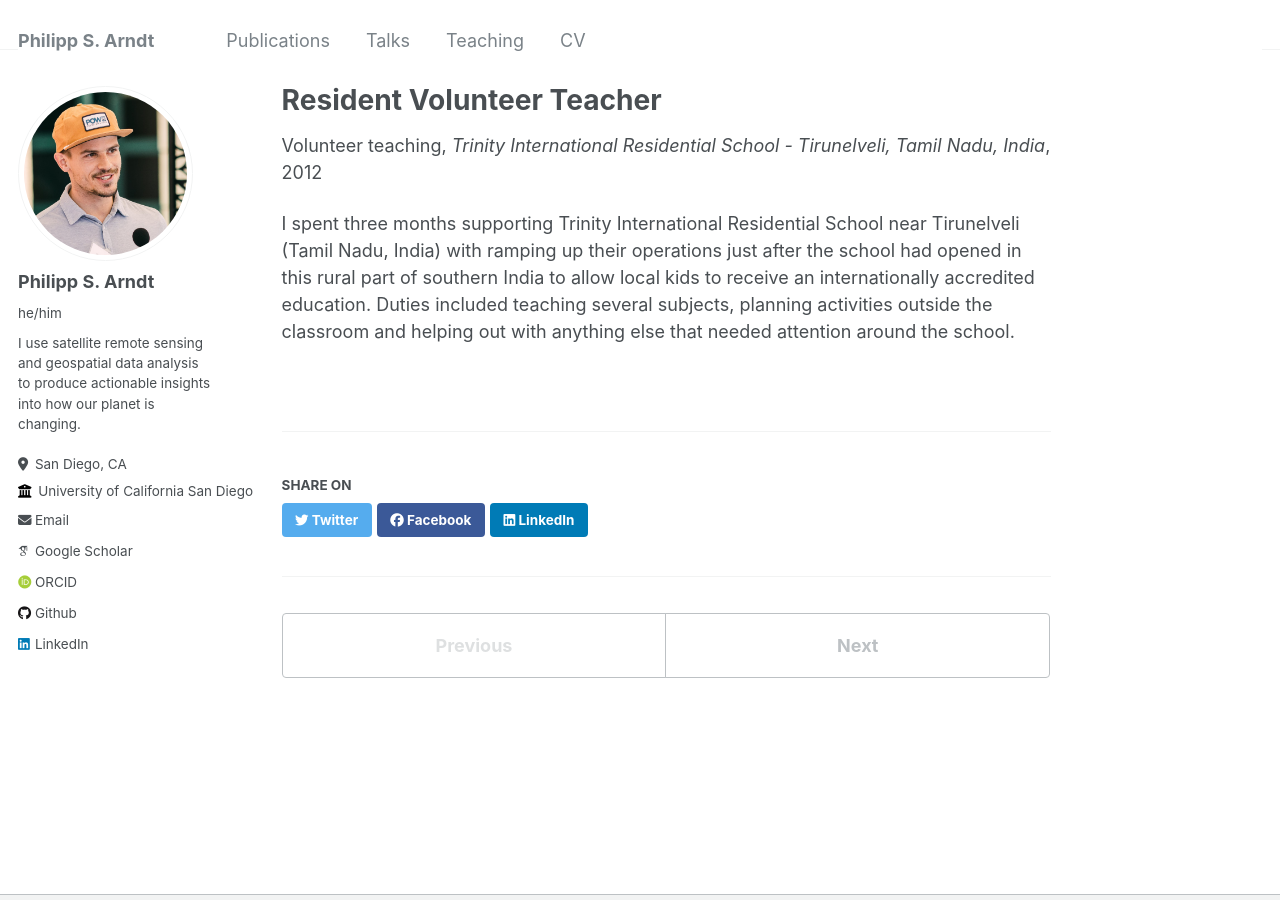
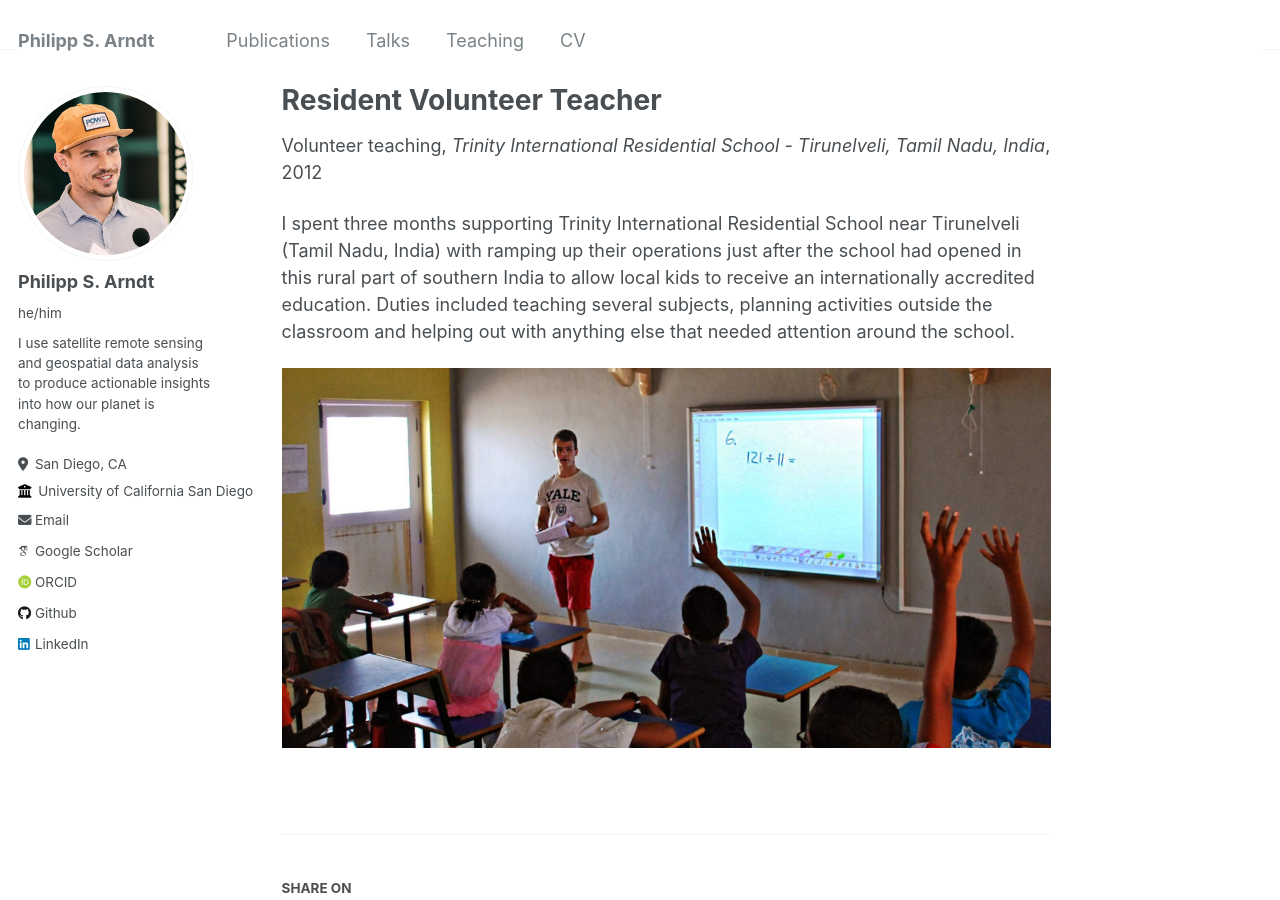
Before and after one commit to fliphilipp/fliphilipp.github.io, a Jekyll site: the page built from _teaching/2012-trinity.md, in a window 1280 px wide and 900 px high. Built offline with Jekyll 4.4.1, drawn with Linux system fonts in a browser that asks for light colours; some web fonts are replaced.

Commit message:
Update 2012-trinity.md

```diff
--- a/_teaching/2012-trinity.md
+++ b/_teaching/2012-trinity.md
@@ -9,3 +9,5 @@ location: "Tirunelveli, Tamil Nadu, India"
 ---
 
 I spent three months supporting Trinity International Residential School near Tirunelveli (Tamil Nadu, India) with ramping up their operations just after the school had opened in this rural part of southern India to allow local kids to receive an internationally accredited education. Duties included teaching several subjects, planning activities outside the classroom and helping out with anything else that needed attention around the school.
+
+![teaching basic math at Trinity](/images/trinity_small.jpg)
```
